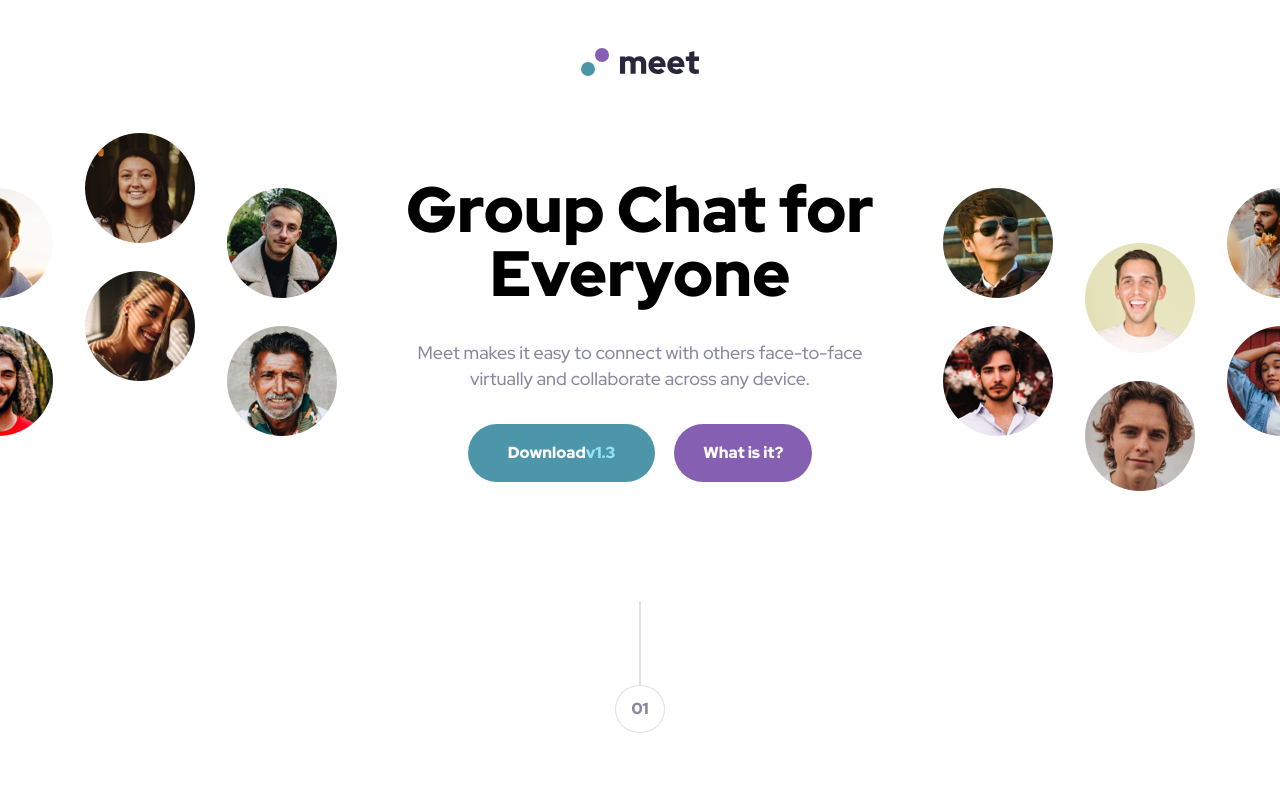
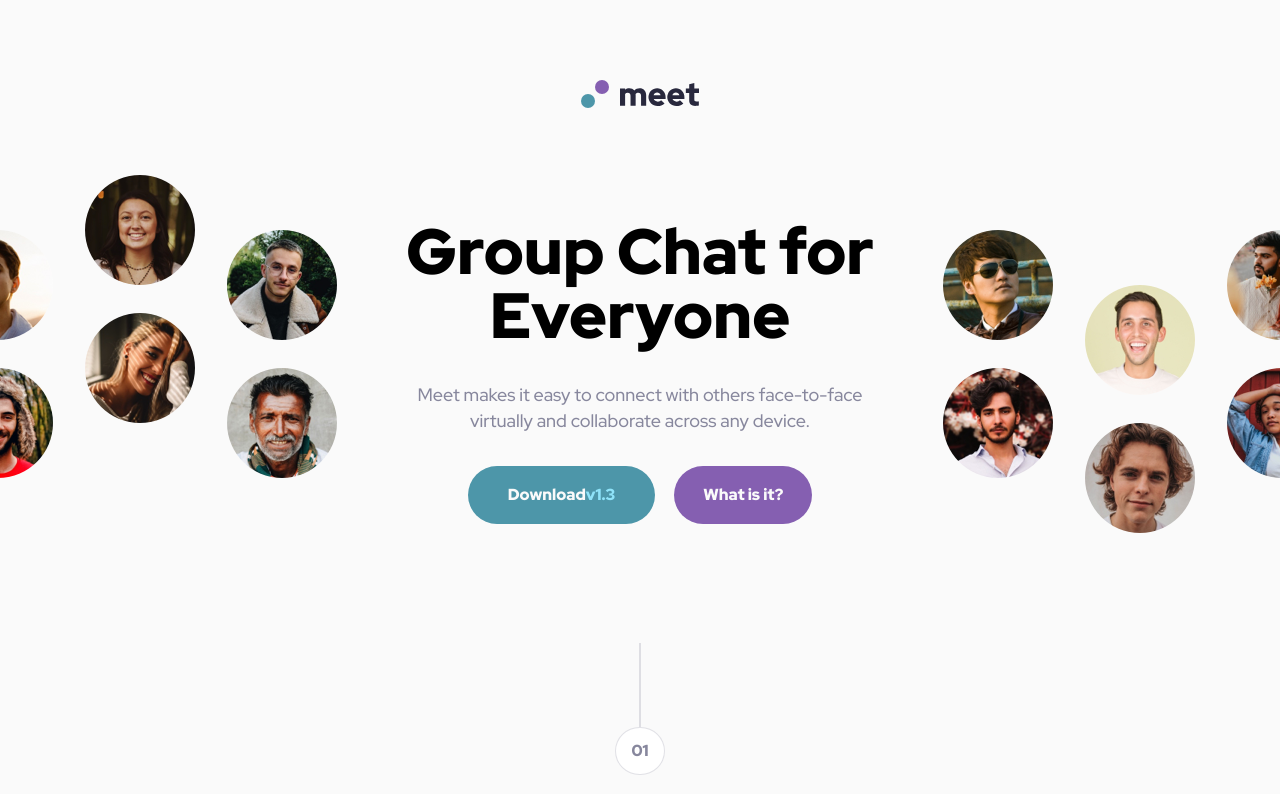
Before and after one commit to ryancalacsan/meet-landing-page, a plain HTML site: page index.html in a window 1280 px wide. Shown: the top 794 px of the page. Drawn offline with Linux system fonts and the light colour scheme.

Commit message:
fixed background color and header spacing

```diff
--- a/app/scss/_globals.scss
+++ b/app/scss/_globals.scss
@@ -14,6 +14,7 @@ body {
     padding: 0;
     font-family: "Red Hat Display", sans-serif;
     text-align: center;
+    background-color: $light;
 }
 
 a,
--- a/app/scss/_header.scss
+++ b/app/scss/_header.scss
@@ -2,4 +2,8 @@
     display: flex;
     justify-content: center;
     padding: 48px 128px 54px 128px;
+    @include breakpoint-up(medium) {
+        padding-top: 80px;
+        padding-bottom: 64px;
+    }
 }
```
Also changed, not shown: css/style.css, 1 other file.
